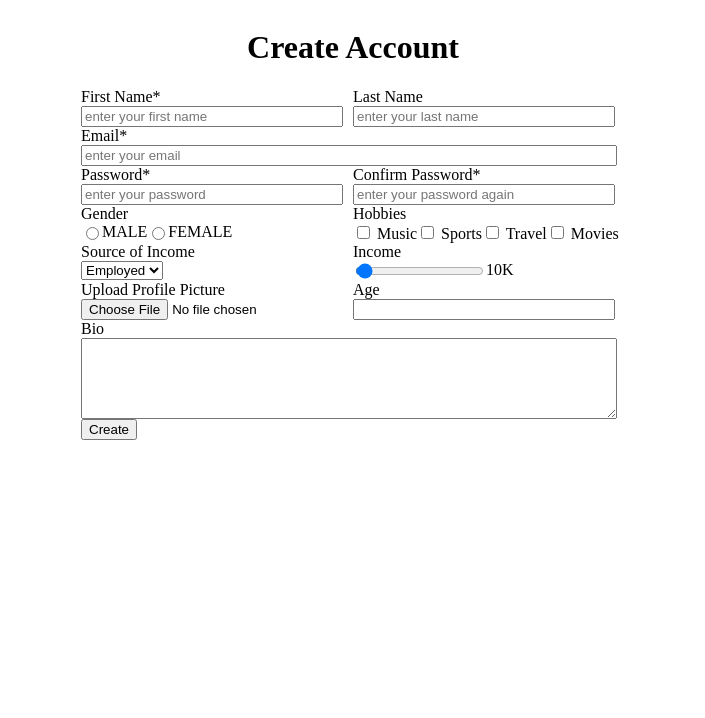
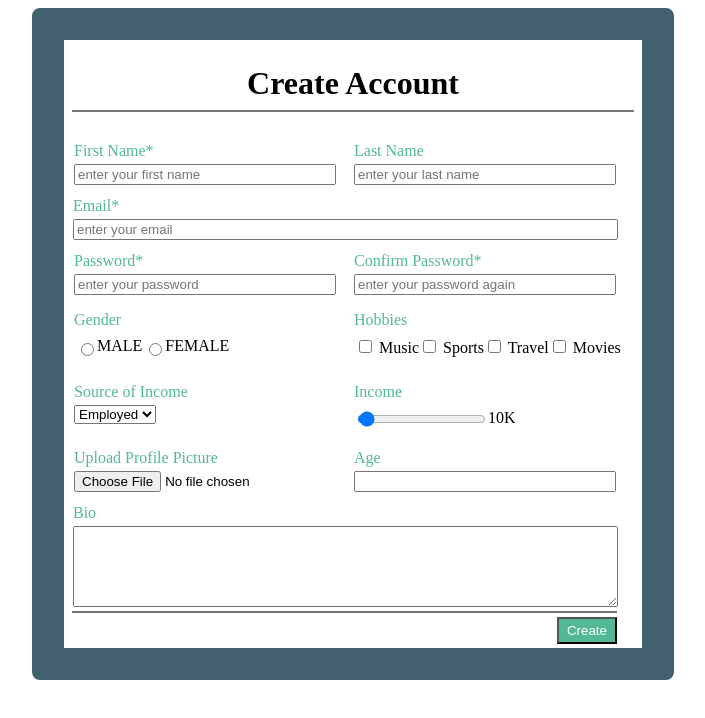
Before and after one commit to khuswanth1/Wavemaker-Training-1, a plain HTML site: page Form_Creation/index.html in a window 1280 px wide. Shown: the whole page, without its empty margins (287-992 px from the left). Drawn offline with Linux system fonts and the light colour scheme.

Commit message:
lable styles cng

```diff
--- a/Form_Creation/style.css
+++ b/Form_Creation/style.css
@@ -1,16 +1,25 @@
 .flexrow{
     display: flex;
     flex-direction: row;
+    padding: 4px 1px 4px 1px;
+}
+.flexrow-reverse{
+    display: flex;
+    flex-direction: row-reverse;
+    width: 545px;
+    border-top: 2px rgba(0, 0, 0, 0.542) solid;
+    padding-top: 4px;
 }
 .flexcolumn{
     display: flex;
     flex-direction: column;
+    padding: 4px 1px 4px 1px;
 }
 .flexbox{
-    width: 272px;
+    width: 278px;
 }
 .flexbox2{
-    width: 536px;
+    width: 545px;
 }
 .aligncenter{
     display: flex;
@@ -19,6 +28,24 @@
 .input-box{
     width: 254px;
 }
-.input-box-extra{
-    width: 522px;
+label {
+    padding-bottom: 4px;
 }
+.padding-box{
+    padding: 4px 8px 4px 8px;
+}
+.border-box-color{
+    border: 32px solid rgb( 67, 96,111 );
+    border-radius: 8px;
+}
+h1{
+    border-bottom: 2px rgba(0, 0, 0, 0.542) solid;
+    padding-bottom: 8px;
+}
+.fadegreen{
+    color: rgb(83,184,149);
+}
+.fadegreenwhite{
+    background-color: rgb(83,184,149);
+    color: white;
+}
```
